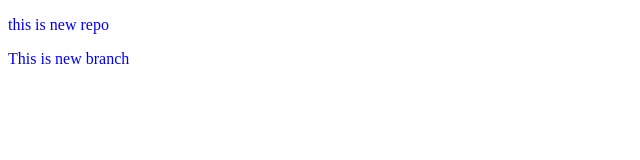
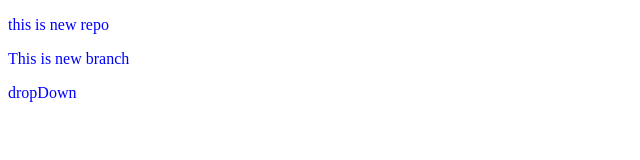
Before and after one commit to AkashRay-Git/local-repo, a plain HTML site: page index.html in a window 1280 px wide. Shown: the full height of the page, 0-640 px from the left. Drawn offline with Linux system fonts and the light colour scheme.

Commit message:
Add dropDown

```diff
--- a/index.html
+++ b/index.html
@@ -9,5 +9,6 @@
 <body>
     <p>this is new repo</p>
     <p>This is new branch</p>
+    <p>dropDown</p>
 </body>
 </html>
```
